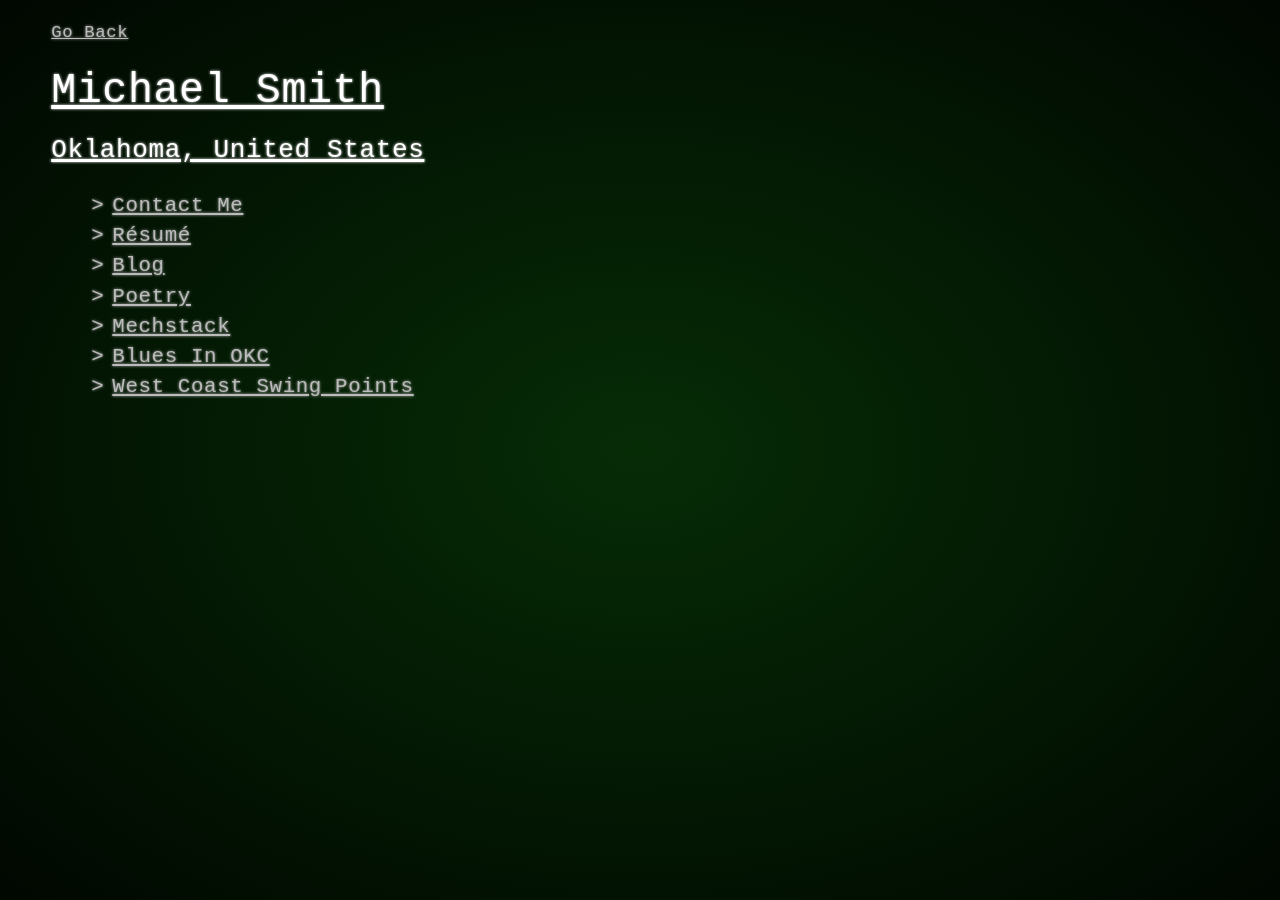
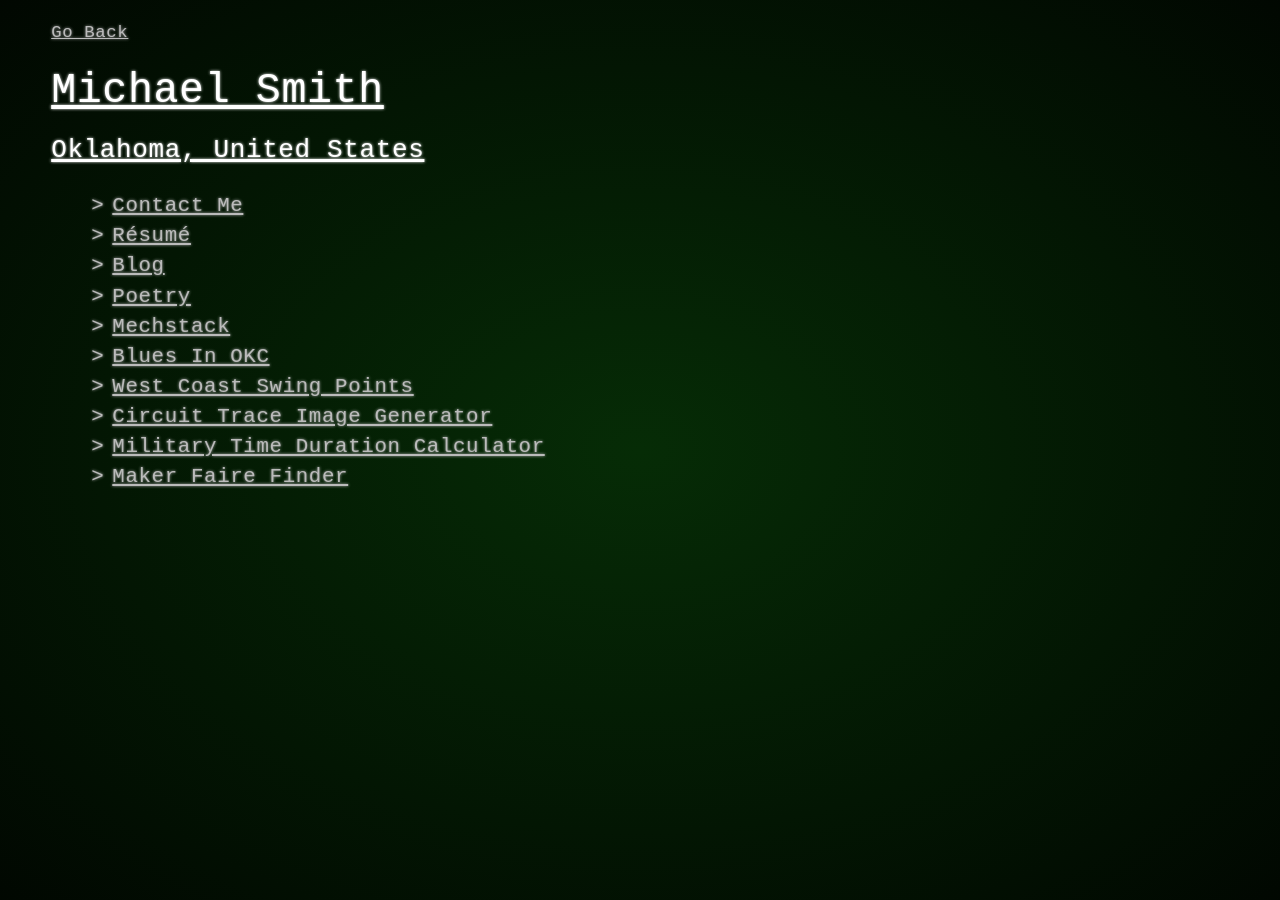
Before and after one commit to smwa/smwa.github.io, a Jekyll site: the page built from Michael/index.html, in a window 1280 px wide. Built offline with Jekyll 4.4.1, drawn with Linux system fonts in a browser that asks for light colours; comment, search, counter and statistics services are not loaded.

Commit message:
Add project links

```diff
--- a/Michael/index.html
+++ b/Michael/index.html
@@ -14,4 +14,7 @@ previous_url: /
   <li><a href="../">Mechstack</a></li>
   <li><a href="../Blues/">Blues In OKC</a></li>
   <li><a href="https://wsdc.mechstack.dev/">West Coast Swing Points</a></li>
+  <li><a href="https://circuits.mechstack.dev/">Circuit Trace Image Generator</a></li>
+  <li><a href="https://aviation.mechstack.dev/">Military Time Duration Calculator</a></li>
+  <li><a href="https://faires.mechstack.dev/">Maker Faire Finder</a></li>
 </ul>
```
